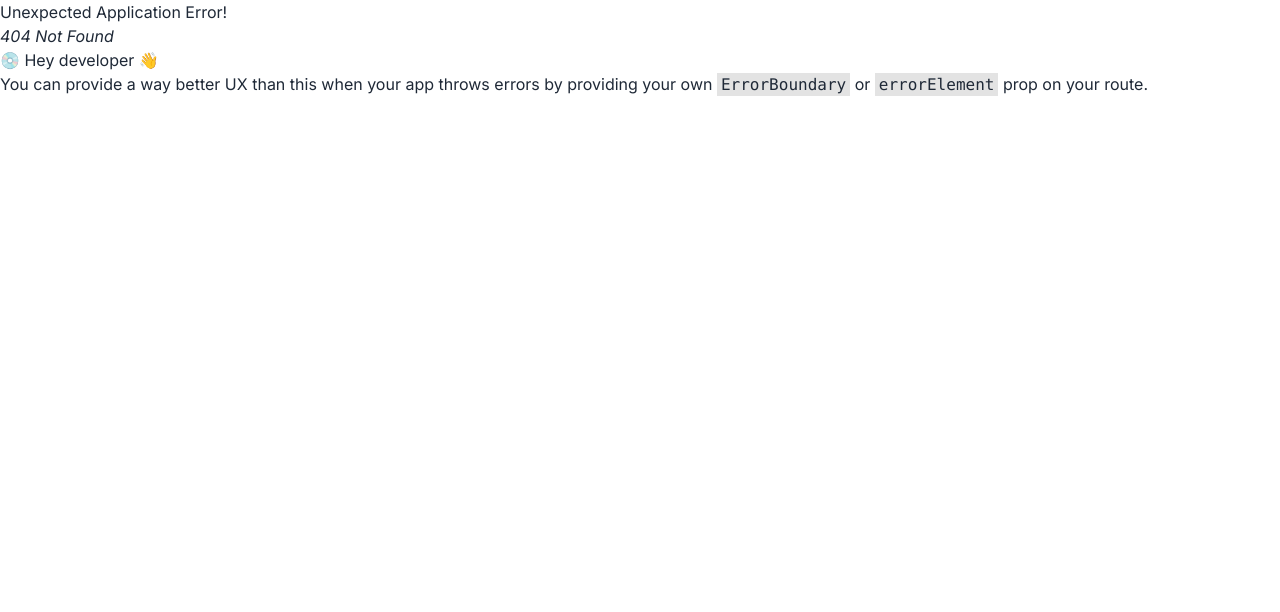
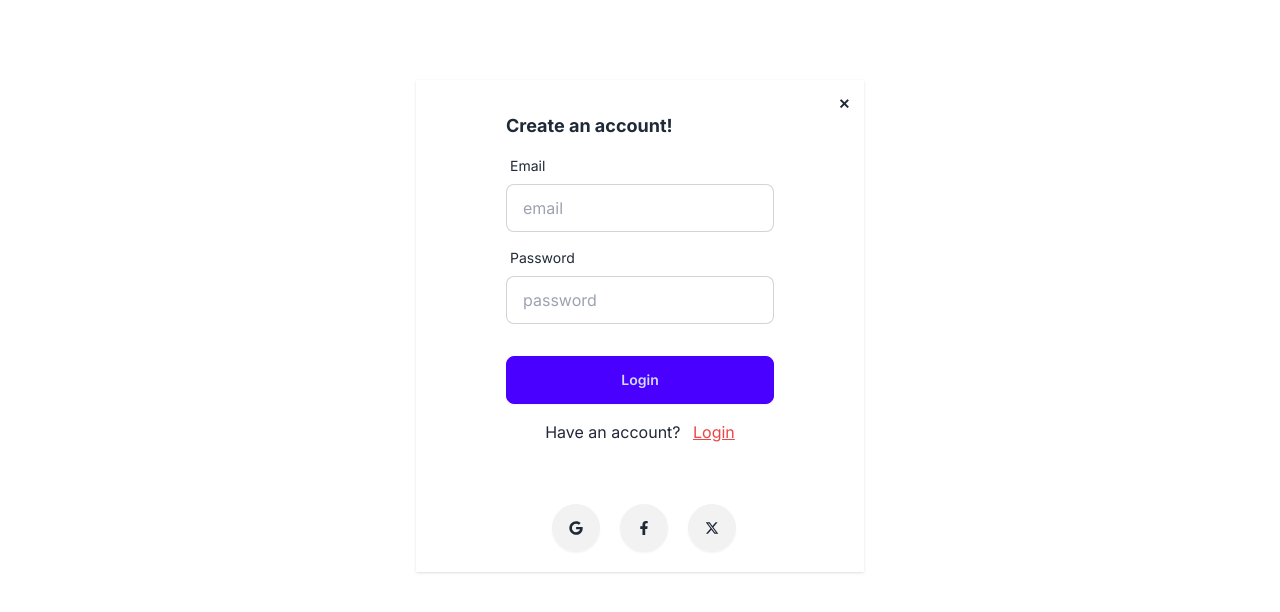
Before and after one commit to venuchilukala/MegaMartProject, a React (Vite) app in the folder client/: page /signup in a window 1280 px wide. Before the commit this address had no page. Shown: the top 612 px of the page. Built offline with nearby package versions, Linux system fonts and the light colour scheme.

Commit message:
login & signup page

```diff
--- a/client/package.json
+++ b/client/package.json
@@ -14,6 +14,7 @@
     "match-sorter": "^8.0.0",
     "react": "^18.3.1",
     "react-dom": "^18.3.1",
+    "react-hook-form": "^7.54.2",
     "react-icons": "^5.4.0",
     "react-router-dom": "^7.1.1",
     "react-slick": "^0.30.3",
--- /dev/null
+++ b/client/src/components/Modal.jsx
@@ -0,0 +1,102 @@
+import React from "react";
+import { Link } from "react-router-dom";
+import { FaFacebookF, FaGoogle } from "react-icons/fa";
+import { FaXTwitter } from "react-icons/fa6";
+import { useForm } from "react-hook-form";
+
+const Modal = () => {
+  const {
+    register,
+    handleSubmit,
+    formState: { errors },
+  } = useForm();
+
+  const onSubmit = (data) => console.log(data);
+  return (
+    <div>
+      <dialog id="my_modal_5" className="modal modal-middle sm:modal-middle">
+        <div className="modal-box">
+          <div className="modal-action flex flex-col justify-center items-center mt-0">
+            <form
+              onSubmit={handleSubmit(onSubmit)}
+              className="card-body"
+              method="dialog"
+            >
+              <h3 className="font-bold text-lg">Please Login!</h3>
+
+              {/* Email */}
+              <div className="form-control">
+                <label className="label">
+                  <span className="label-text">Email</span>
+                </label>
+                <input
+                  type="email"
+                  placeholder="email"
+                  className="input input-bordered"
+                  {...register("email")}
+                />
+              </div>
+
+              {/* Password */}
+              <div className="form-control">
+                <label className="label">
+                  <span className="label-text">Password</span>
+                </label>
+                <input
+                  type="password"
+                  placeholder="password"
+                  className="input input-bordered"
+                  {...register("password")}
+                />
+                {/* <label className="label mt-1">
+                  <a href="#" className="label-text-alt link link-hover">
+                    Forgot password?
+                  </a>
+                </label> */}
+              </div>
+              {/* Error */}
+
+              {/* Login Btn */}
+              <div className="form-control mt-6">
+                <input
+                  type="submit"
+                  value="Login"
+                  className="btn btn-primary"
+                />
+              </div>
+              <p className="text-center my-2">
+                Don't have an account?{" "}
+                <Link to="/signup" className="text-red-500 underline ml-2">
+                  Signup Now
+                </Link>
+              </p>
+              <button
+                htmlFor="my_modal_5"
+                onClick={() =>
+                  document.getElementById("my_modal_5").close()
+                }
+                className="btn btn-sm btn-circle btn-ghost absolute right-2 top-2"
+              >
+                ✕
+              </button>
+            </form>
+
+            <div className="flex gap-5">
+              <button className="btn btn-circle hover:bg-primary hover:text-white">
+                <FaGoogle />
+              </button>
+              <button className="btn btn-circle hover:bg-primary hover:text-white">
+                <FaFacebookF />
+              </button>
+              <button className="btn btn-circle hover:bg-primary hover:text-white">
+                <FaXTwitter />
+              </button>
+            </div>
+          </div>
+        </div>
+      </dialog>
+    </div>
+  );
+};
+
+export default Modal;
--- a/client/src/components/Navbar.jsx
+++ b/client/src/components/Navbar.jsx
@@ -1,8 +1,10 @@
 import React, { useEffect, useState } from "react";
 import logo from "/logo.png";
+import { FaRegUser } from "react-icons/fa";
+import Modal from "./Modal";
 
 const Navbar = () => {
-  const [isSticky, setSticky] = useState(false)
+  const [isSticky, setSticky] = useState(false);
 
   useEffect(() => {
     const handleScroll = () => {
@@ -81,7 +83,13 @@ const Navbar = () => {
   );
   return (
     <header className="h-16 max-w-screen-2xl container mx-auto fixed left-0 right-0 transition-all duration-300 ease-in-out">
-      <div className={`navbar xl:px-5 ${isSticky ? "shadow-md bg-blue-100 transition-all duration-300 ease-in-out" : ""}`}>
+      <div
+        className={`navbar xl:px-5 ${
+          isSticky
+            ? "shadow-md bg-blue-100 transition-all duration-300 ease-in-out"
+            : ""
+        }`}
+      >
         <div className="navbar-start">
           <div className="dropdown">
             <div tabIndex={0} role="button" className="btn btn-ghost lg:hidden">
@@ -140,6 +148,14 @@ const Navbar = () => {
             </div>
           </div>
 
+          {/* Login button */}
+          <button
+            onClick={() => document.getElementById("my_modal_5").showModal()}
+            className="btn flex items-center gap-2 rounded-full px-6 bg-gray-400 text-white"
+          >
+            <FaRegUser />
+          </button>
+          <Modal/>
           {/* Profile icon */}
           <div>
             <div className="drawer drawer-end z-10">
--- /dev/null
+++ b/client/src/components/Signup.jsx
@@ -0,0 +1,96 @@
+import React from "react";
+import { Link } from "react-router-dom";
+import { FaFacebookF, FaGoogle } from "react-icons/fa";
+import { FaXTwitter } from "react-icons/fa6";
+import { useForm } from "react-hook-form";
+import Modal from "./Modal";
+
+const Signup = () => {
+  const {
+    register,
+    handleSubmit,
+    formState: { errors },
+  } = useForm();
+
+  const onSubmit = (data) => console.log(data);
+  return (
+    <div className="max-w-md shadow flex items-center justify-center mx-auto bg-white w-full my-20 relative">
+      <div className="modal-action flex flex-col justify-center items-center mt-0 ">
+        <form
+          onSubmit={handleSubmit(onSubmit)}
+          className="card-body"
+          method="dialog"
+        >
+          <h3 className="font-bold text-lg">Create an account!</h3>
+
+          {/* Email */}
+          <div className="form-control">
+            <label className="label">
+              <span className="label-text">Email</span>
+            </label>
+            <input
+              type="email"
+              placeholder="email"
+              className="input input-bordered"
+              {...register("email")}
+            />
+          </div>
+
+          {/* Password */}
+          <div className="form-control">
+            <label className="label">
+              <span className="label-text">Password</span>
+            </label>
+            <input
+              type="password"
+              placeholder="password"
+              className="input input-bordered"
+              {...register("password")}
+            />
+            {/* <label className="label mt-1">
+                  <a href="#" className="label-text-alt link link-hover">
+                    Forgot password?
+                  </a>
+                </label> */}
+          </div>
+          {/* Error */}
+
+          {/* Login Btn */}
+          <div className="form-control mt-6">
+            <input type="submit" value="Login" className="btn btn-primary" />
+          </div>
+          <p className="text-center my-2">
+            Have an account?{" "}
+            <button
+              onClick={() => document.getElementById("my_modal_5").showModal()}
+              className="text-red-500 underline ml-2"
+            >
+              Login
+            </button>
+          </p>
+
+          <Link to="/"
+            className="btn btn-sm btn-circle btn-ghost absolute right-1 top-2"
+          >
+            ✕
+          </Link>
+        </form>
+
+        <div className="flex gap-5 my-5">
+          <button className="btn btn-circle hover:bg-primary hover:text-white">
+            <FaGoogle />
+          </button>
+          <button className="btn btn-circle hover:bg-primary hover:text-white">
+            <FaFacebookF />
+          </button>
+          <button className="btn btn-circle hover:bg-primary hover:text-white">
+            <FaXTwitter />
+          </button>
+        </div>
+      </div>
+      <Modal />
+    </div>
+  );
+};
+
+export default Signup;
```
Also changed, not shown: client/src/router/Router.jsx (+15 -11 lines), 1 other file (tests, documents, lock files or other folders).
